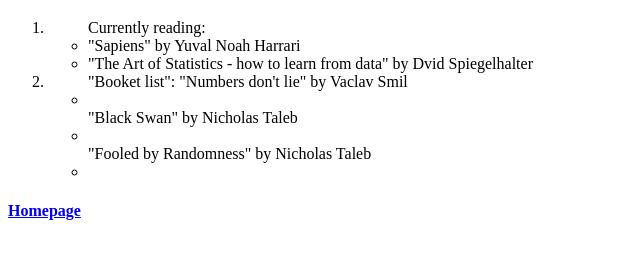
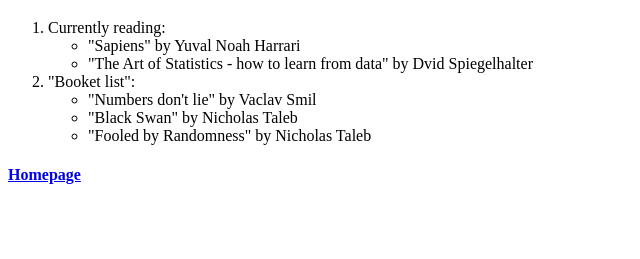
Before and after one commit to pqubacki/links_and_images, a plain HTML site: page pages/books.html in a window 1280 px wide. Shown: the part 61-320 px from the top of the page, without its empty margins (0-640 px from the left). Drawn offline with Linux system fonts and the light colour scheme.

Commit message:
Fixed mess with books list

```diff
--- a/pages/books.html
+++ b/pages/books.html
@@ -1,9 +1,9 @@
 <!DOCTYPE html>
 <html lang="en">
   <head>
-  <meta charset="UTF-8">
-  <meta http-equiv="X-UA-Compatible" content="IE=edge">
-  <meta name="viewport" content="width=device-width, initial-scale=1.0">
+    <meta charset="UTF-8" />
+    <meta http-equiv="X-UA-Compatible" content="IE=edge" />
+    <meta name="viewport" content="width=device-width, initial-scale=1.0" />
     <title>Document</title>
   </head>
 
@@ -11,16 +11,21 @@
     <h1>Current books and "booket list":</h1>
     <ol>
       <li>
-    <ul>Currently reading:
+        Currently reading:
+        <ul>
           <li>"Sapiens" by Yuval Noah Harrari</li>
-      <li>"The Art of Statistics - how to learn from data" by Dvid Spiegelhalter</li>
+          <li>
+            "The Art of Statistics - how to learn from data" by Dvid
+            Spiegelhalter
+          </li>
         </ul>
       </li>
       <li>
-    <ul>"Booket list":
-      </li>"Numbers don't lie" by Vaclav Smil<li>
-      </li>"Black Swan" by Nicholas Taleb<li>
-      </li>"Fooled by Randomness" by Nicholas Taleb<li>
+        "Booket list":
+        <ul>
+          <li>"Numbers don't lie" by Vaclav Smil</li>
+          <li>"Black Swan" by Nicholas Taleb</li>
+          <li>"Fooled by Randomness" by Nicholas Taleb</li>
         </ul>
       </li>
     </ol>
```
Lines whose indentation alone changed are shown as unchanged.
